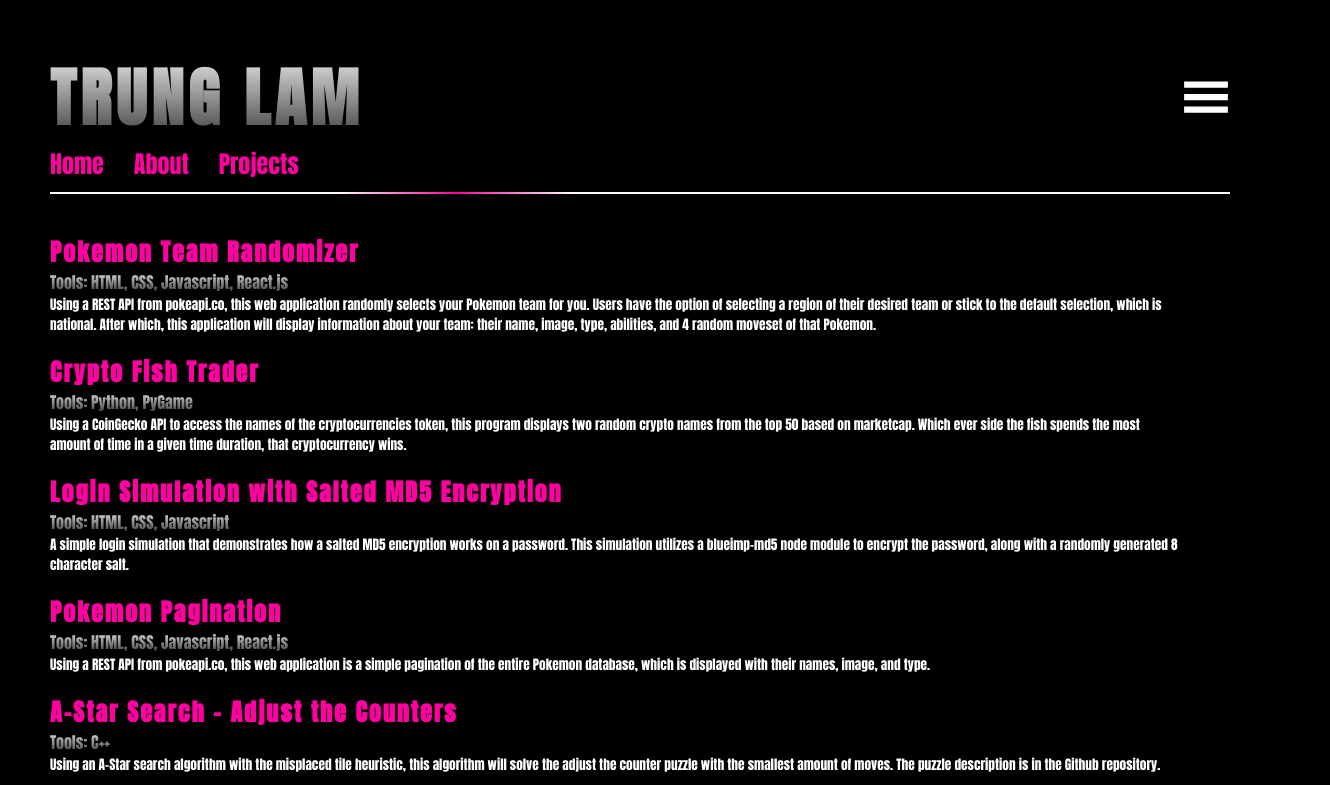
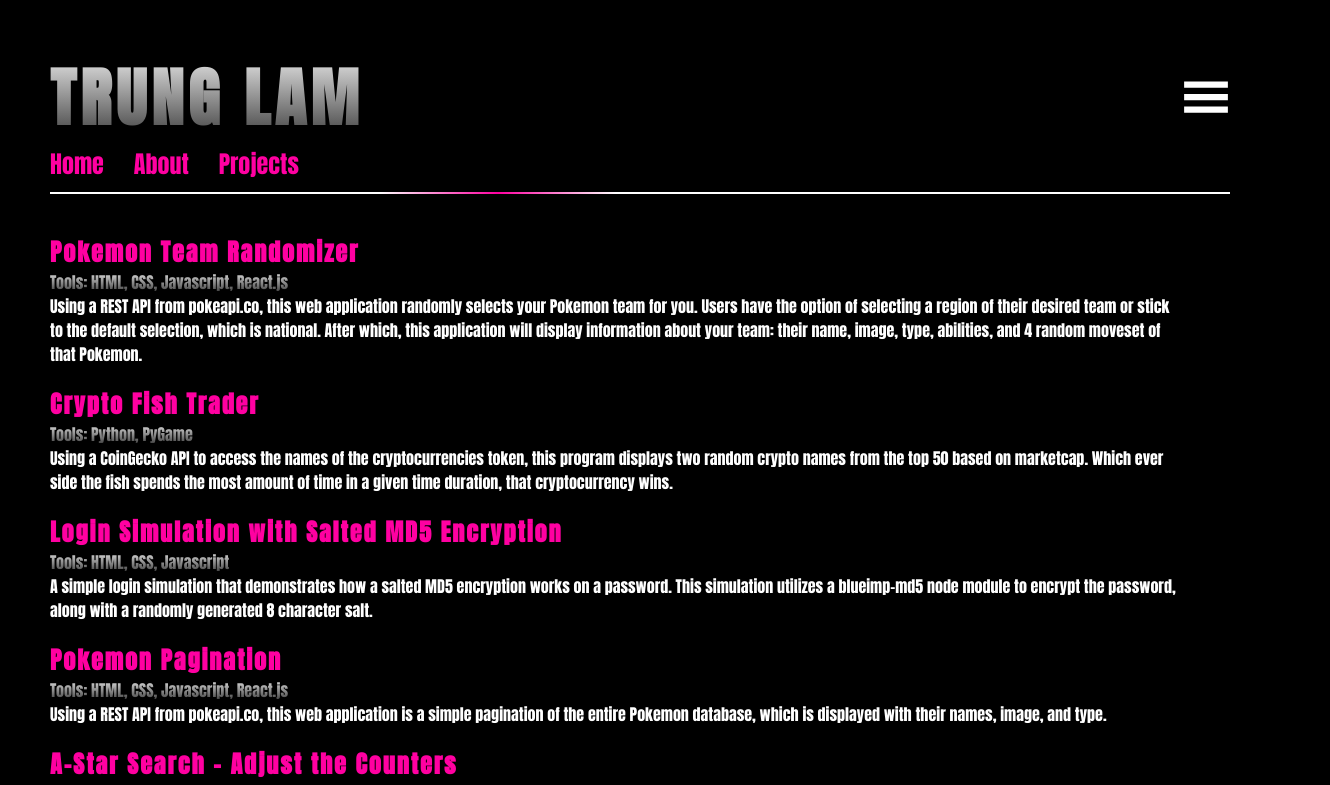
Before and after one commit to trunglam7/portfolio2.0, a React (Create React App) app: page /projects in a window 1280 px wide. Shown: the top 785 px of the page, 1330 px wide, since content can reach past the window. Built offline with nearby package versions, Linux system fonts and the light colour scheme; the HTML template or start-up script is replaced by a standard one.

Commit message:
update button to anchor tag for links

```diff
--- a/public/index.html
+++ b/public/index.html
@@ -3,7 +3,7 @@
   <head>
     <meta charset="utf-8" />
     <link rel="icon" href="%PUBLIC_URL%/favicon.ico" />
-    <meta name="viewport" content="width=device-width, initial-scale=1" />
+    <meta name="viewport" content=" width=device-width, initial-scale=1" />
     <meta name="theme-color" content="#000000" />
     <meta
       name="description"
--- a/src/components/Sidenav.css
+++ b/src/components/Sidenav.css
@@ -22,7 +22,7 @@
 }
 
 
-.side-nav-active button{
+.side-nav-active a{
     min-width: 70px;
     aspect-ratio: 1;
     border-radius: 50%;
@@ -31,17 +31,19 @@
     background-color: black;
     transition: box-shadow 0.5s;
     position: relative;
+    display: grid;
+    place-content: center;
 }
 
-.side-nav-active button:hover{
+.side-nav-active a:hover{
     box-shadow: 0px 0px 10px 5px var(--main-color);;
 }
 
-.side-nav-active button > .btn-label{
+.side-nav-active a > .btn-label{
     visibility: hidden;
 }
 
-.side-nav-active button:hover > .btn-label{
+.side-nav-active a:hover > .btn-label{
     visibility: visible;
 }
 
--- a/src/components/Sidenav.js
+++ b/src/components/Sidenav.js
@@ -5,15 +5,15 @@ import './Sidenav.css'
 const Sidenav = ({toggleNav}) => {
   return (
         <nav className={toggleNav ? "side-nav-active" : "side-nav-hidden"}>
-            <button onClick={() => window.open('https://www.frontendmentor.io/profile/trunglam7')}><SiFrontendmentor size={30}/>
+            <a href='https://www.frontendmentor.io/profile/trunglam7' target='_blank' rel="noreferrer"><SiFrontendmentor size={30} />
               <div className='btn-label'>Frontend Mentor</div>
-            </button>
-            <button onClick={() => window.open('https://github.com/trunglam7')}><SiGithub size={30}/>
+            </a>
+            <a href='https://github.com/trunglam7' target='_blank' rel="noreferrer"><SiGithub size={30}/>
               <div className='btn-label'>Github</div>
-            </button>
-            <button onClick={() => window.open('https://www.linkedin.com/in/trung-lam-8190a0177/')}><SiLinkedin size={30} />
+            </a>
+            <a href='https://www.linkedin.com/in/trung-lam-8190a0177/' target='_blank' rel="noreferrer"><SiLinkedin size={30} />
               <div className='btn-label'>Linkedin</div>
-            </button>
+            </a>
         </nav>
   )
 }
--- a/src/index.css
+++ b/src/index.css
@@ -8,6 +8,10 @@
   box-sizing: border-box;
   font-family: 'Anton', sans-serif;
   color: white;
+}
+
+html{
+  overflow-x: hidden;
 }
 
 body {
--- a/src/pages/Projects.css
+++ b/src/pages/Projects.css
@@ -67,6 +67,14 @@
     font-size: 1rem;
 }
 
+.project-section p{
+    font-size: 1rem;
+}
+
+.project-section:hover{
+    text-shadow: 0px 0px 10px var(--main-color);
+}
+
 .popup-container-active{
     position: fixed;
     top: 0;
--- a/src/pages/Projects.js
+++ b/src/pages/Projects.js
@@ -15,7 +15,7 @@ const Projects = () => {
 
   return (
     <div className='project-container'>
-        <button className='project-section' onClick={() => window.open('https://trunglam7.github.io/pokemon-randomizer/')}>
+        <a className='project-section' href='https://trunglam7.github.io/pokemon-randomizer/' target='_blank' rel="noreferrer">
           <div className='underline'></div>
           <h2>Pokemon Team Randomizer</h2>
           <p>Tools: HTML, CSS, Javascript, React.js</p>
@@ -25,9 +25,9 @@ const Projects = () => {
             image, type, abilities, and 4 random moveset of that Pokemon.
           </p>
           <div className='underline'></div>
-        </button>
+        </a>
 
-        <button className='project-section' onClick={() => window.open('https://github.com/trunglam7/FishCryptoTraderV2')}>
+        <a className='project-section' href='https://github.com/trunglam7/FishCryptoTraderV2' target='_blank' rel="noreferrer">
           <div className='underline'></div>
           <h2>Crypto Fish Trader</h2>
           <p>Tools: Python, PyGame</p>
@@ -36,9 +36,9 @@ const Projects = () => {
             Which ever side the fish spends the most amount of time in a given time duration, that cryptocurrency wins.
           </p>
           <div className='underline'></div>
-        </button>
+        </a>
 
-        <button className='project-section' onClick={() => window.open('https://trunglam7.github.io/login_sim_encryption/')}>
+        <a className='project-section' href='https://trunglam7.github.io/login_sim_encryption/' target='_blank' rel="noreferrer">
           <div className='underline'></div>
           <h2>Login Simulation with Salted MD5 Encryption</h2>
           <p>Tools: HTML, CSS, Javascript</p>
@@ -47,9 +47,9 @@ const Projects = () => {
             8 character salt.
           </p>
           <div className='underline'></div>
-        </button>
+        </a>
 
-        <button className='project-section' onClick={() => window.open('https://trunglam7.github.io/pokemon-app/')}>
+        <a className='project-section' href='https://trunglam7.github.io/pokemon-app/' target='_blank' rel="noreferrer">
           <div className='underline'></div>
           <h2>Pokemon Pagination</h2>
           <p>Tools: HTML, CSS, Javascript, React.js</p>
@@ -57,9 +57,9 @@ const Projects = () => {
             which is displayed with their names, image, and type.
           </p>
           <div className='underline'></div>
-        </button>
+        </a>
 
-        <button className='project-section' onClick={() => window.open('https://github.com/trunglam7/AdjustTheCounters')}>
+        <a className='project-section' href='https://github.com/trunglam7/AdjustTheCounters' target='_blank' rel="noreferrer">
           <div className='underline'></div>
           <h2>A-Star Search - Adjust the Counters</h2>
           <p>Tools: C++</p>
@@ -67,7 +67,7 @@ const Projects = () => {
             The puzzle description is in the Github repository.
           </p>
           <div className='underline'></div>
-        </button>
+        </a>
 
         <button className='project-section' onClick={videoHandler}>
           <div className='underline'></div>
```
